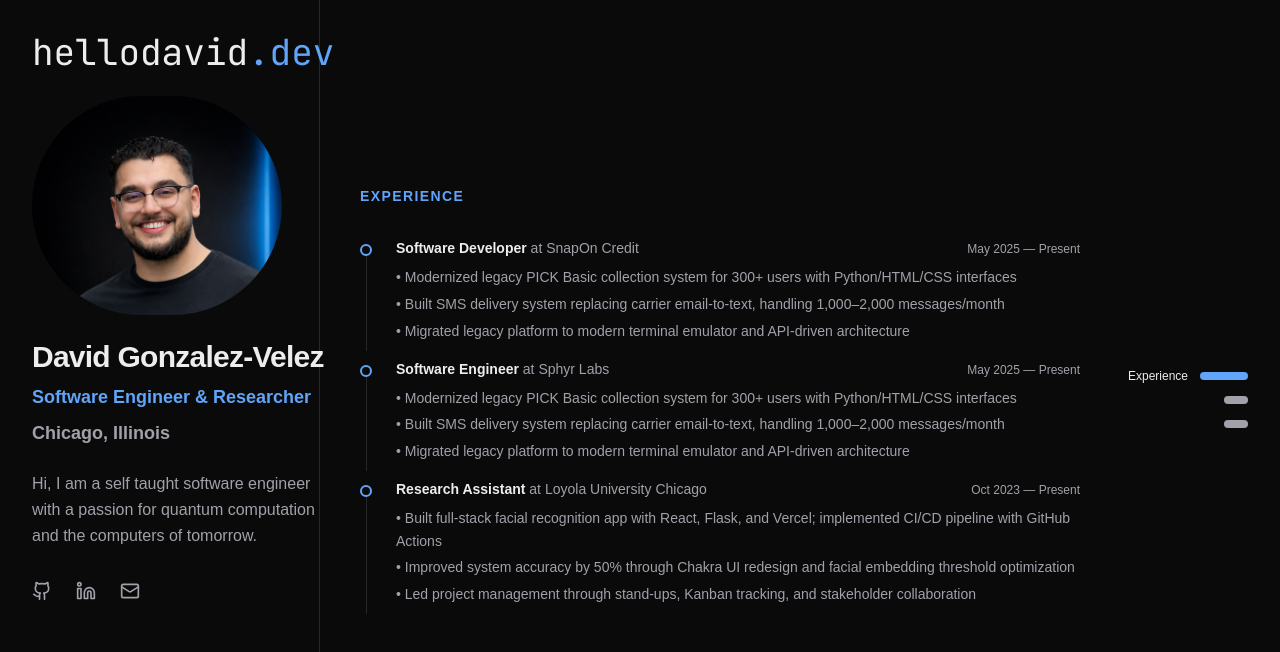
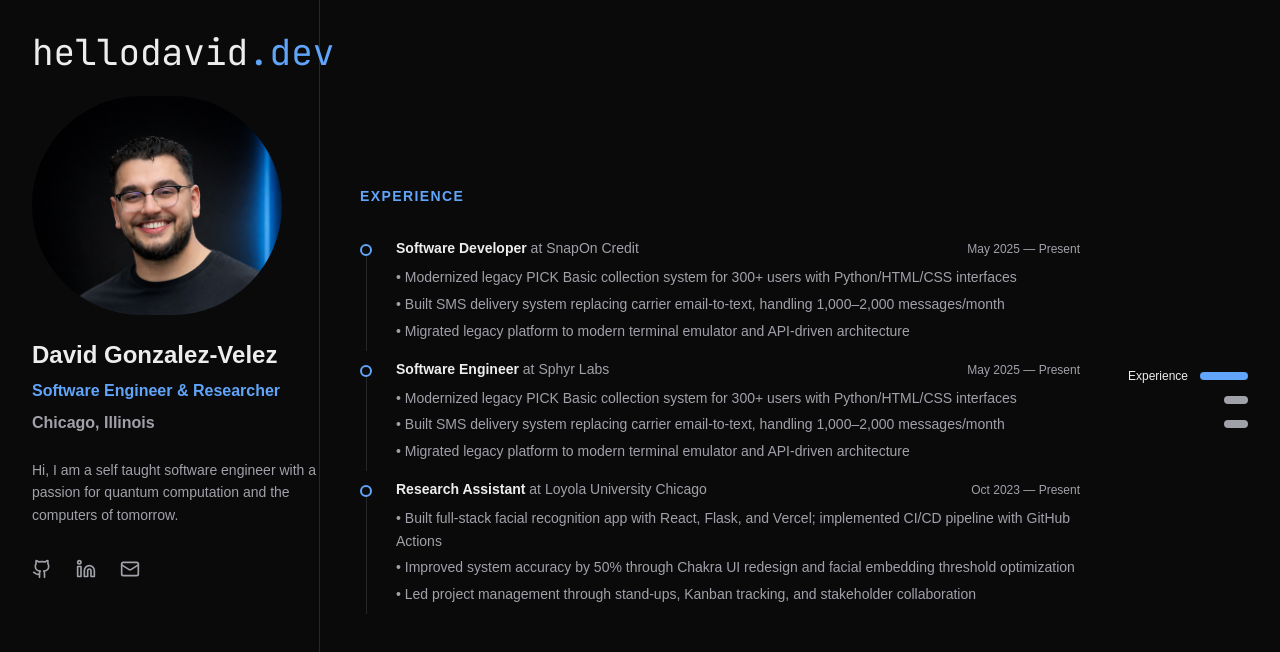
Before and after one commit to DGV98/portfolio, a Next.js app: page / in a window 1280 px wide. Shown: the top 652 px of the page. Built offline with nearby package versions, Linux system fonts and the light colour scheme.

Commit message:
Changed ProfileSection

```diff
--- a/components/ProfileSection.tsx
+++ b/components/ProfileSection.tsx
@@ -9,18 +9,16 @@ export function ProfileSection({ profile }: { profile: Profile }) {
       <Banner />
       <ProfilePicture />
 
-      <div className="space-y-1 lg:space-y-2">
-        <h1 className="text-foreground text-2xl font-bold tracking-tight lg:text-3xl">
-          {profile.name}
-        </h1>
-        <p className="text-accent text-base font-semibold lg:text-lg">
+      <div className="space-y-2">
+        <h1 className="text-foreground text-2xl font-bold">{profile.name}</h1>
+        <p className="text-accent text-sm font-semibold lg:text-base">
           {profile.title}
         </p>
-        <p className="text-muted text-base font-semibold lg:text-lg">
+        <p className="text-muted text-sm font-semibold lg:text-base">
           {profile.location}
         </p>
       </div>
-      <p className="text-muted max-w-sm text-sm leading-relaxed lg:text-base">
+      <p className="text-muted max-w-sm text-sm leading-relaxed">
         {profile.bio}
       </p>
 
```
